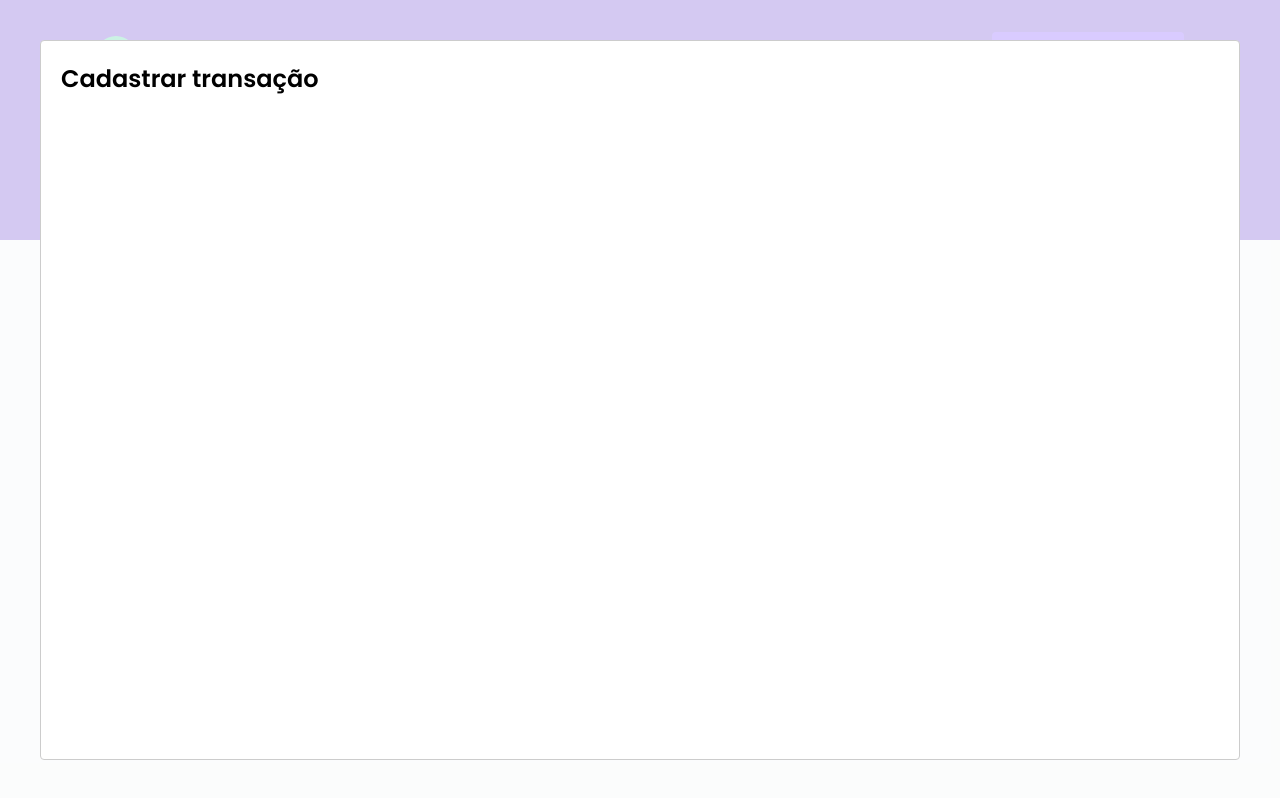
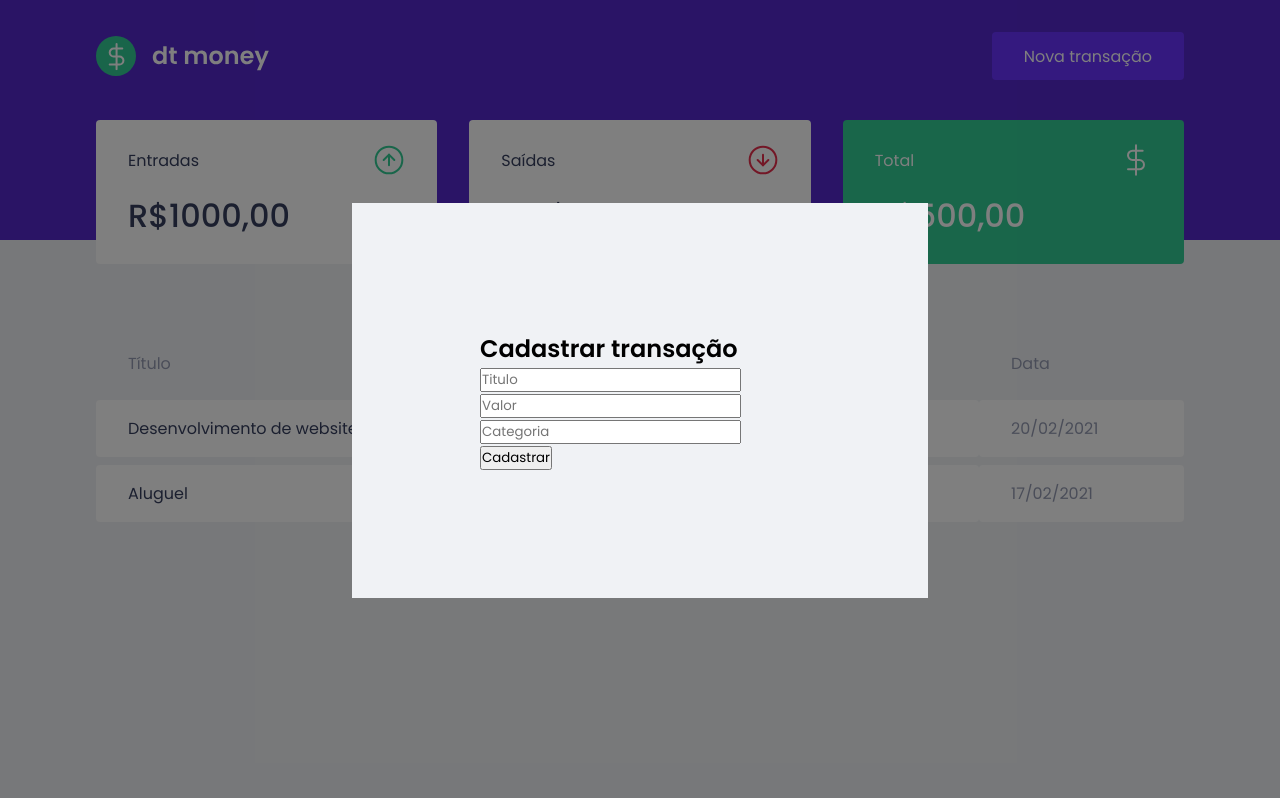
Before and after one commit to ferrariflaviaa/FMoney, a React (Create React App) app: page / in a window 1280 px wide. Both pictures are taken after a click on the button "Nova transação". Built offline with nearby package versions, Linux system fonts and the light colour scheme; no server answers; what miragejs would draw is missing.

Commit message:
creating form

```diff
--- a/src/components/NewTransactionModal/index.tsx
+++ b/src/components/NewTransactionModal/index.tsx
@@ -1,4 +1,5 @@
 import Modal from 'react-modal';
+import { Container } from './styles';
 
 interface NewTransactionModalProps{
     isOpen: boolean;
@@ -6,9 +7,28 @@
 }
 export function NewTransactionModal({isOpen, onRequestClose}:NewTransactionModalProps){
     return(
+
+
         <Modal isOpen={isOpen}
-      onRequestClose={onRequestClose}>
-        <h2>Cadastrar transação</h2>
+            onRequestClose={onRequestClose}
+            overlayClassName="react-modal-overlay"
+            className="react-modal-content"
+        >
+          <Container>
+            <h2>Cadastrar transação</h2>
+
+            <input
+                placeholder="Titulo"/>
+
+            <input
+            type="number"
+            placeholder="Valor"/>
+
+            <input placeholder="Categoria"/>
+
+            <button type="submit">Cadastrar</button>
+
+          </Container>
       </Modal>
     );
 }
--- a/src/components/NewTransactionModal/styles.ts
+++ b/src/components/NewTransactionModal/styles.ts
@@ -1,3 +1,3 @@
 import styled from "styled-components";
 
-export const Container = styled.div``;
+export const Container = styled.form``;
--- a/src/styles/global.ts
+++ b/src/styles/global.ts
@@ -61,4 +61,26 @@
         cursor: not-allowed;
     }
 
+    .react-modal-overlay{
+        background: rgba(0,0,0,0.5);
+
+        position: fixed;
+        top: 0;
+        bottom: 0;
+        right: 0;
+        left: 0;
+
+        display: flex;
+        align-items: center;
+        justify-content: center;
+    }
+    .react-modal-content{
+        width: 100%;
+        max-width:576px;
+        background: var(--background);
+        padding: 8rem;
+        position: relative;
+        border-radius: 0.24;
+    }
+
 `
```
